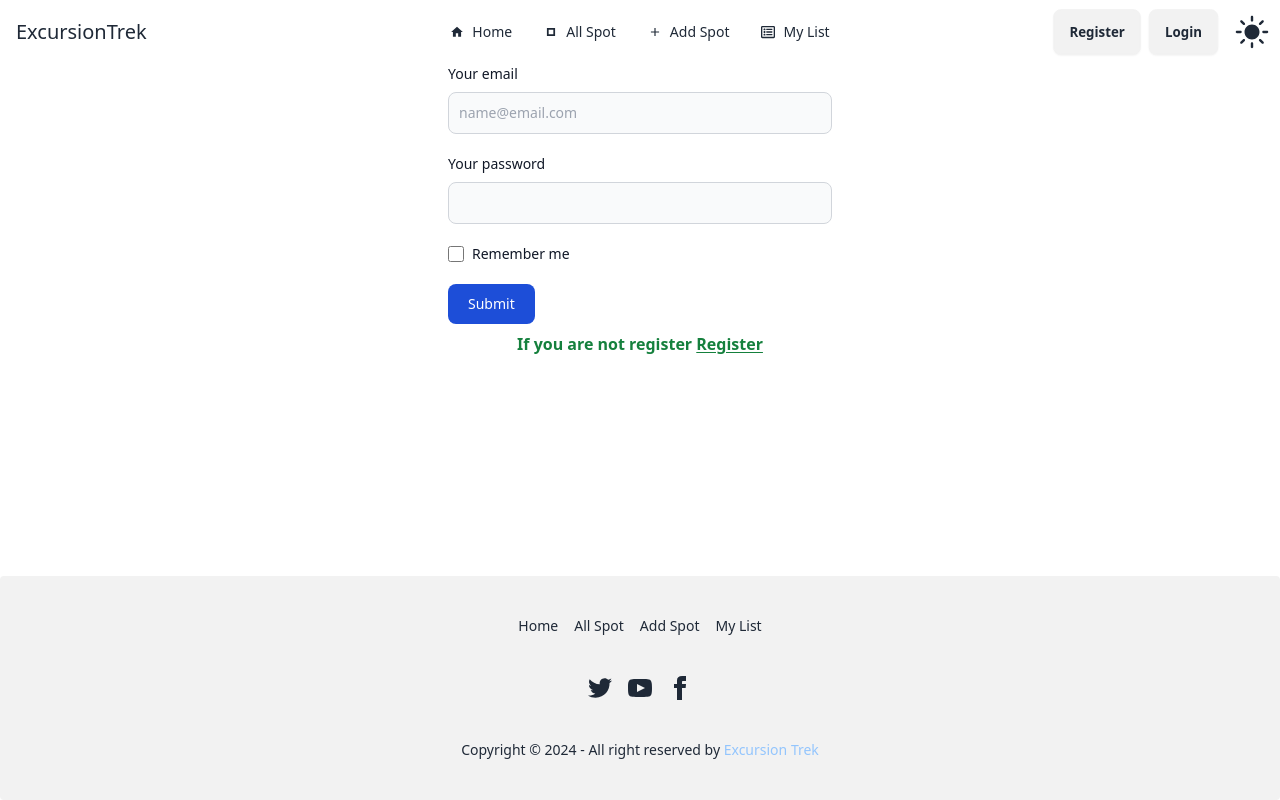
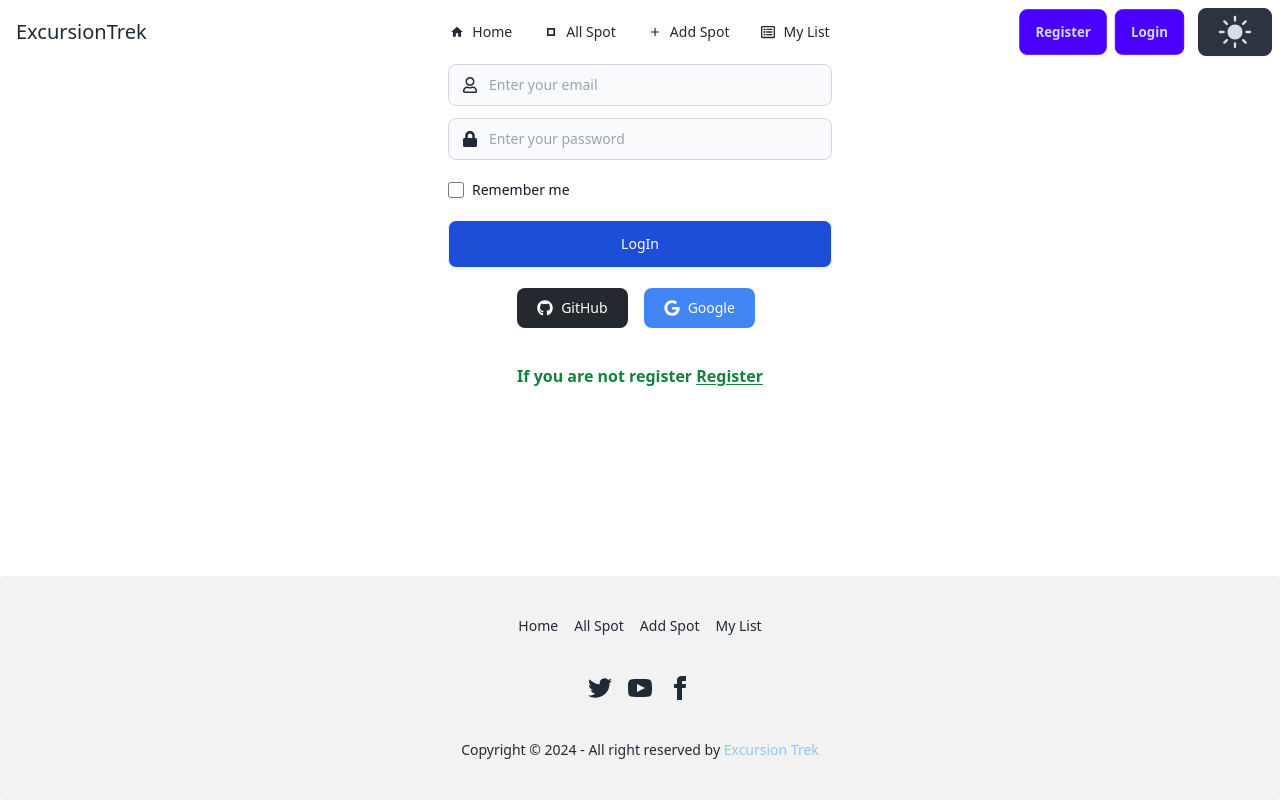
Before and after one commit to Kowsar14238/ExcursionTrekClient, a React (Vite) app: page /login in a window 1280 px wide. Built offline with nearby package versions, Linux system fonts and the light colour scheme.

Commit message:
Fix LogIn Registration and Home

```diff
--- a/src/Components/HomeComponents/TouristSpots.jsx
+++ b/src/Components/HomeComponents/TouristSpots.jsx
@@ -1,10 +1,35 @@
+import { FaArrowRight } from "react-icons/fa6";
 
 const TouristSpots = () => {
-    return (
-        <div>
-            <p>Tourist Spots</p>
+  return (
+    <div className="mx-2">
+      <div className="max-w-sm bg-white border border-gray-200 rounded-lg shadow dark:bg-gray-800 dark:border-gray-700">
+        <img
+          className="rounded-t-lg"
+          src="https://res.cloudinary.com/dek7m00id/image/upload/v1725370936/web-sundarban1_gtnkur.jpg"
+          alt=""
+        />
+        <div className="p-5">
+          <h5 className="mb-2 text-2xl font-bold tracking-tight text-gray-900 dark:text-white">
+            Noteworthy technology acquisitions 2021
+          </h5>
+          <p className="mb-3 font-normal text-gray-700 dark:text-gray-400">
+            Here are the biggest enterprise technology acquisitions of 2021 so
+            far, in reverse chronological order.
+          </p>
+          <a
+            href="#"
+            className="inline-flex items-center px-3 py-2 text-sm font-medium text-center text-white bg-blue-700 rounded-lg hover:bg-blue-800 focus:ring-4 focus:outline-none focus:ring-blue-300 dark:bg-blue-600 dark:hover:bg-blue-700 dark:focus:ring-blue-800"
+          >
+            View more
+            <div className="rtl:rotate-180 w-3.5 h-3.5 ms-2">
+              <FaArrowRight />
+            </div>
+          </a>
         </div>
-    );
+      </div>
+    </div>
+  );
 };
 
 export default TouristSpots;
--- a/src/Components/Login.jsx
+++ b/src/Components/Login.jsx
@@ -1,39 +1,36 @@
 import { Link } from "react-router-dom";
+import { FaGoogle, FaGithub, FaRegUser, FaLock } from "react-icons/fa";
 
 const Login = () => {
   return (
     <div className="max-w-sm mx-auto">
-      <form>
-        <div className="mb-5">
-          <label
-            htmlFor="email"
-            className="block mb-2 text-sm font-medium text-gray-900 dark:text-white"
-          >
-            Your email
-          </label>
+      <form className="max-w-sm mx-auto">
+        <div className="grid grid-flow-row gap-3 w-full">
+          <div className="relative">
+            <div className="absolute inset-y-0 start-0 flex items-center ps-3.5 pointer-events-none">
+              <FaRegUser />
+            </div>
             <input
               type="email"
               id="email"
-            className="bg-gray-50 border border-gray-300 text-gray-900 text-sm rounded-lg focus:ring-blue-500 focus:border-blue-500 block w-full p-2.5 dark:bg-gray-700 dark:border-gray-600 dark:placeholder-gray-400 dark:text-white dark:focus:ring-blue-500 dark:focus:border-blue-500"
-            placeholder="name@email.com"
-            required
+              className="bg-gray-50 border border-gray-300 text-gray-900 text-sm rounded-lg focus:ring-blue-500 focus:border-blue-500 block w-full ps-10 p-2.5 dark:bg-gray-700 dark:border-gray-600 dark:placeholder-gray-400 dark:text-white dark:focus:ring-blue-500 dark:focus:border-blue-500"
+              placeholder="Enter your email"
             />
           </div>
-        <div className="mb-5">
-          <label
-            htmlFor="password"
-            className="block mb-2 text-sm font-medium text-gray-900 dark:text-white"
-          >
-            Your password
-          </label>
+          <div className="relative">
+            <div className="absolute inset-y-0 start-0 flex items-center ps-3.5 pointer-events-none">
+              <FaLock />
+            </div>
             <input
               type="password"
               id="password"
-            className="bg-gray-50 border border-gray-300 text-gray-900 text-sm rounded-lg focus:ring-blue-500 focus:border-blue-500 block w-full p-2.5 dark:bg-gray-700 dark:border-gray-600 dark:placeholder-gray-400 dark:text-white dark:focus:ring-blue-500 dark:focus:border-blue-500"
-            required
+              className="bg-gray-50 border border-gray-300 text-gray-900 text-sm rounded-lg focus:ring-blue-500 focus:border-blue-500 block w-full ps-10 p-2.5 dark:bg-gray-700 dark:border-gray-600 dark:placeholder-gray-400 dark:text-white dark:focus:ring-blue-500 dark:focus:border-blue-500"
+              placeholder="Enter your password"
             />
           </div>
-        <div className="flex items-start mb-5">
+        </div>
+
+        <div className="flex items-start my-5 ">
           <div className="flex items-center h-5">
             <input
               id="remember"
@@ -52,11 +49,28 @@ const Login = () => {
 
         <button
           type="submit"
-          className="text-white bg-blue-700 hover:bg-blue-800 focus:ring-4 focus:outline-none focus:ring-blue-300 font-medium rounded-lg text-sm w-full sm:w-auto px-5 py-2.5 text-center dark:bg-blue-600 dark:hover:bg-blue-700 dark:focus:ring-blue-800"
+          className="btn btn-block text-white bg-blue-700 hover:bg-blue-800 focus:ring-blue-300 font-medium rounded-lg text-sm"
         >
-          Submit
+          LogIn
         </button>
       </form>
+
+      <div className="grid grid-flow-row gap-5 mt-5">
+        <div className="flex flex-row justify-center items-center gap-2">
+          <button
+            type="button"
+            className="text-white bg-[#24292F] hover:bg-[#24292F]/90 focus:ring-4 focus:outline-none focus:ring-[#24292F]/50 font-medium rounded-lg text-sm px-5 py-2.5 text-center inline-flex items-center dark:focus:ring-gray-500 dark:hover:bg-[#050708]/30 me-2 mb-2"
+          >
+            <FaGithub className="w-4 h-4 me-2" />GitHub
+          </button>
+
+          <button
+            type="button"
+            className="text-white bg-[#4285F4] hover:bg-[#4285F4]/90 focus:ring-4 focus:outline-none focus:ring-[#4285F4]/50 font-medium rounded-lg text-sm px-5 py-2.5 text-center inline-flex items-center dark:focus:ring-[#4285F4]/55 me-2 mb-2"
+          >
+            <FaGoogle className="w-4 h-4 me-2" />Google
+          </button>
+        </div>
         <p className="py-2 text-center font-semibold text-green-700 hover:text-red-700">
           If you are not register{" "}
           <Link
@@ -67,6 +81,7 @@ const Login = () => {
           </Link>
         </p>
       </div>
+    </div>
   );
 };
 
--- a/src/Components/Navbar.jsx
+++ b/src/Components/Navbar.jsx
@@ -114,14 +114,14 @@ const Navbar = () => {
       </div>
       <div className="navbar-end gap-3 p-0 m-0">
         <div className="hidden md:grid md:grid-flow-col md:gap-1 p-0 m-0">
-          <Link to="register" className="btn">
+          <Link to="register" className="btn btn-primary">
             Register
           </Link>
-          <Link to="login" className="btn">
+          <Link to="login" className="btn btn-primary">
             Login
           </Link>
         </div>
-        <div className="py-0 my-0">
+        <div className="py-0 my-0 btn btn-neutral">
           <label className="swap swap-rotate p-0 m-0 grid justify-center items-center">
             <input type="checkbox" />
 
--- a/src/Components/Registration.jsx
+++ b/src/Components/Registration.jsx
@@ -87,7 +87,7 @@ const Registration = () => {
 
         <button
           type="submit"
-          className="text-white bg-blue-700 hover:bg-blue-800 focus:ring-4 focus:outline-none focus:ring-blue-300 font-medium rounded-lg text-sm w-full sm:w-auto px-5 py-2.5 text-center dark:bg-blue-600 dark:hover:bg-blue-700 dark:focus:ring-blue-800n"
+          className="btn btn-block text-white bg-blue-700 hover:bg-blue-800 focus:ring-blue-300 font-medium rounded-lg text-sm"
         >
           Submit
         </button>
--- a/src/Pages/Home.jsx
+++ b/src/Pages/Home.jsx
@@ -1,4 +1,5 @@
 import Banner from "../Components/HomeComponents/Banner";
+import TouristSpots from "../Components/HomeComponents/TouristSpots";
 
 const Home = () => {
   return (
@@ -6,6 +7,13 @@ const Home = () => {
       <div className="">
         <Banner />
       </div>
+      <div className="my-3 md:my-6 flex flex-col items-center justify-center gap-5">
+        <h3 className="mb-4 text-4xl font-extrabold leading-none tracking-tight text-gray-900 md:text-5xl lg:text-6xl dark:text-white text-center">
+          Tourist Spots Section
+        </h3>
+
+        <TouristSpots />
+      </div>
     </div>
   );
 };
```
Lines whose indentation alone changed are shown as unchanged.
